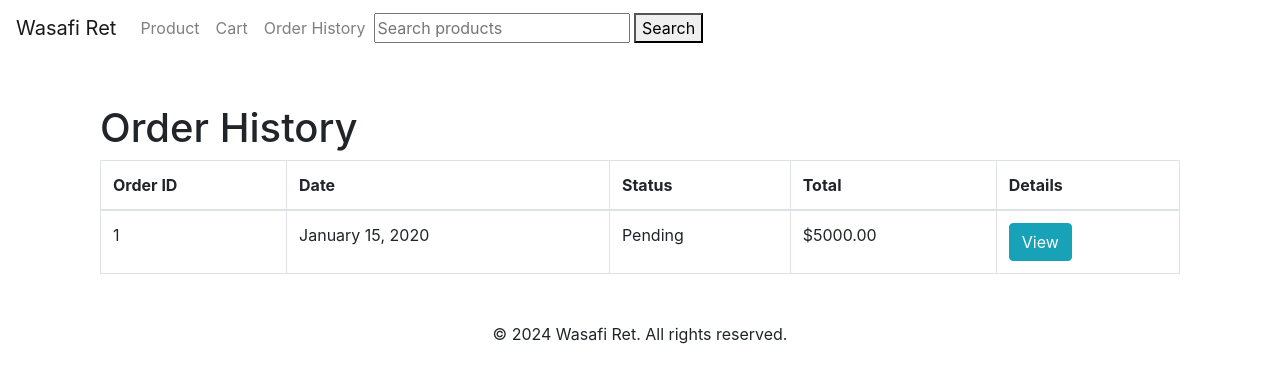
After one commit to muthonijulie/WasafiRetailers, a Django app: page /orders/history/ in a window 1280 px wide. The commit adds this page. Shown: the top 383 px of the page. Run offline with Django 4.2, Linux system fonts and the light colour scheme; a user stored in the database is signed in; data comes from the database, SQL or seed files in the repository; tables that the repository leaves empty hold one stand-in row (values such as "Sample post"); some libraries are stand-ins or nearby versions.

Commit message:
Added Order History

```diff
--- a/WasafiRetPr/WasafiRet/templates/WasafiRet/base.html
+++ b/WasafiRetPr/WasafiRet/templates/WasafiRet/base.html
@@ -24,6 +24,8 @@
             <li class="nav-item">
               <a class="nav-link" href="{% url 'view_cart' %}">Cart</a>
             </li>
+            <li><a class="nav-link" href="{% url 'orders:order_history' %}">Order History</a></li>
+
           </ul>
 
           <form method="POST" action="{% url 'search' %}">
--- /dev/null
+++ b/WasafiRetPr/order/templates/order/order_history.html
@@ -0,0 +1,37 @@
+{% extends 'WasafiRet/base.html' %}
+{% load static %}
+
+{% block title %}Order History - Wasafi Ret{% endblock %}
+
+{% block content %}
+<div class="container mt-5">
+    <h1>Order History</h1>
+
+    {% if orders %}
+    <table class="table table-bordered">
+        <thead>
+            <tr>
+                <th>Order ID</th>
+                <th>Date</th>
+                <th>Status</th>
+                <th>Total</th>
+                <th>Details</th>
+            </tr>
+        </thead>
+        <tbody>
+            {% for order in orders %}
+            <tr>
+                <td>{{ order.id }}</td>
+                <td>{{ order.created_at|date:"F j, Y" }}</td>
+                <td>{{ order.status }}</td>
+                <td>${{ order.get_order_total|floatformat:2 }}</td>
+                <td><a href="{% url 'orders:order_confirmation' order.id %}" class="btn btn-info">View</a></td>
+            </tr>
+            {% endfor %}
+        </tbody>
+    </table>
+    {% else %}
+    <div class="alert alert-warning">You have no orders yet.</div>
+    {% endif %}
+</div>
+{% endblock %}
--- a/WasafiRetPr/order/urls.py
+++ b/WasafiRetPr/order/urls.py
@@ -6,4 +6,5 @@ app_name = 'orders'
 urlpatterns = [
     path('checkout/', views.checkout, name='checkout'),
     path('order_confirmation/<int:order_id>/', views.order_confirmation, name='order_confirmation'),
+    path('history/', views.order_history, name='order_history'),
 ]
--- a/WasafiRetPr/order/views.py
+++ b/WasafiRetPr/order/views.py
@@ -47,3 +47,8 @@ def order_confirmation(request, order_id):
         'order': order,
         'order_total': order_total,
     })
+
+@login_required
+def order_history(request):
+    orders = Order.objects.filter(user=request.user).order_by('-created_at')
+    return render(request, 'order/order_history.html', {'orders': orders})
```
